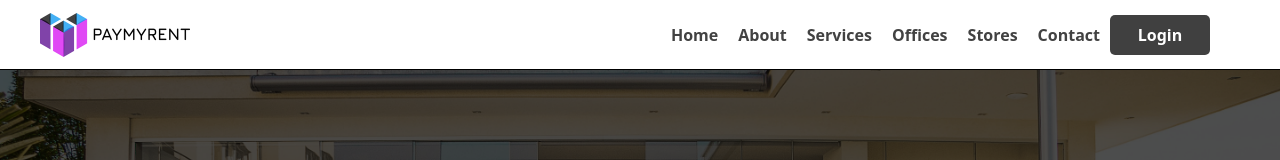
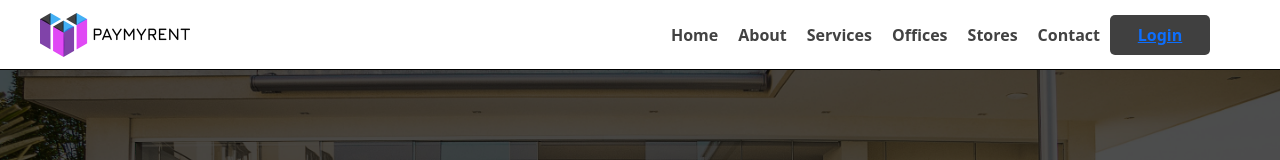
Before and after one commit to Teye-Doku/paymyrent, a React (Create React App) app: page / in a window 1280 px wide. Shown: the top 160 px of the page. Built offline with nearby package versions, Linux system fonts and the light colour scheme.

Commit message:
login navigation

```diff
--- a/src/components/header/Header.jsx
+++ b/src/components/header/Header.jsx
@@ -51,7 +51,7 @@ import { navitems } from '../../utilities/navitems'
                     { navitems.map( navitem => (
                         <li className="navitem"> <Link to={navitem.url}>{navitem.title}</Link></li>
                     ))}
-                    <button>Login</button>
+                    <button><Link to="/login">Login</Link></button>
                 </nav>}
             { mobile &&
             <div className="sidebar__toggle" >
```
